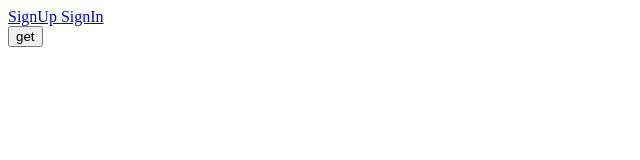
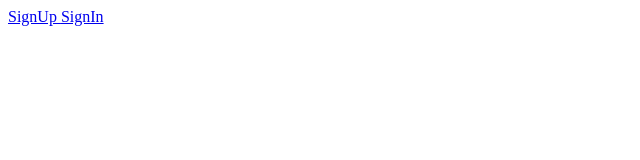
Before and after one commit to kate-vovk/movieFinder-react, a React app: page / in a window 1280 px wide. Shown: the top 160 px of the page, without its empty margins (0-640 px from the left). Built offline with nearby package versions, Linux system fonts and the light colour scheme.

Commit message:
remove reduntant code

```diff
--- a/src/App.tsx
+++ b/src/App.tsx
@@ -2,7 +2,6 @@ import React, { FunctionComponent } from 'react';
 import { BrowserRouter } from 'react-router-dom';
 import { Layout } from './components/Layout/Layout';
 import { AppRouter } from './routing/AppRouter';
-import HTTPService from './services/httpService';
 export const App: FunctionComponent = () => {
   return (
     <div className="App">
@@ -11,16 +10,6 @@ export const App: FunctionComponent = () => {
           <AppRouter />
         </Layout>
       </BrowserRouter>
-      <button
-        type="button"
-        onClick={() => {
-          HTTPService.get('movie/449406/credits').then((res: any) => {
-            console.log(res);
-          });
-        }}
-      >
-        get
-      </button>
     </div>
   );
 };
```
